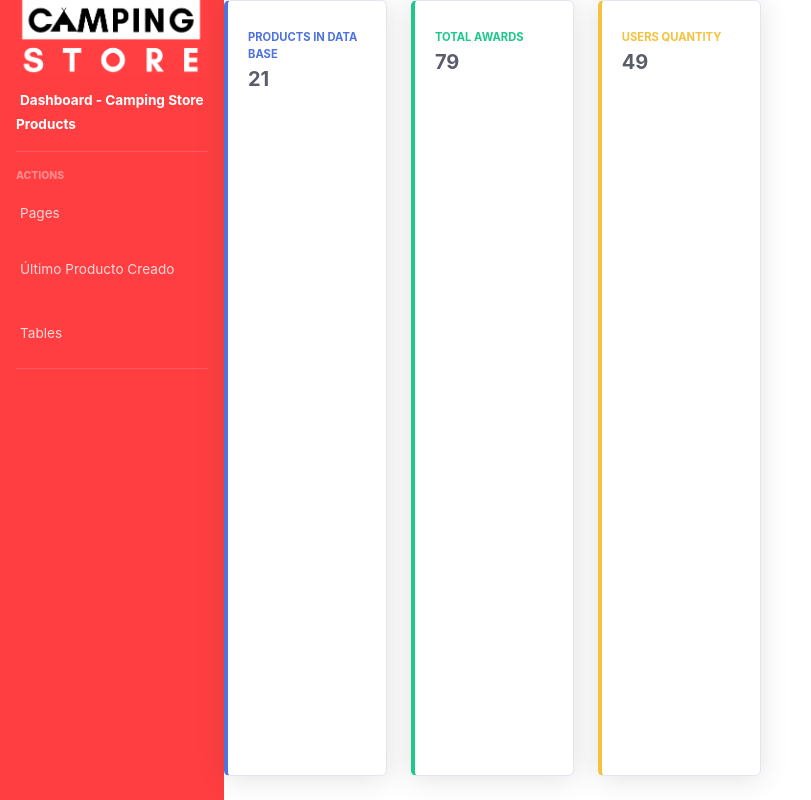
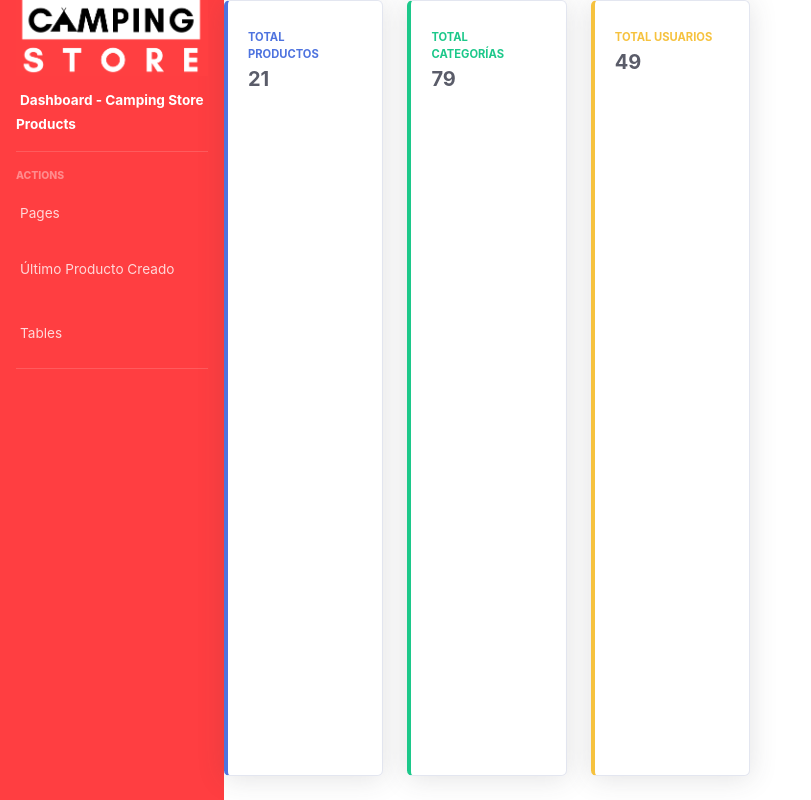
Before and after one commit to solealdao/dashboard-camping-store, a React (Create React App) app: page /ContentRowProducts in a window 1280 px wide. Shown: the whole page, without its empty margins (0-811 px from the left). Built offline with nearby package versions, Linux system fonts and the light colour scheme.

Commit message:
favicon y nombres paneles simples

```diff
--- a/src/components/ContentRowProducts.js
+++ b/src/components/ContentRowProducts.js
@@ -6,7 +6,7 @@ import Box from './Box';
 /* <!-- Products in DB --> */
 
 let productsInDB = {
-    title: 'Products in Data Base',
+    title: 'Total Productos',
     color: 'primary',
     cuantity: 21,
     icon: 'fa-clipboard-list'
@@ -15,7 +15,7 @@ let productsInDB = {
 /* <!-- Total categories --> */
 
 let categoriesQuantity = {
-    title:' Total awards',
+    title:' Total Categorías',
     color:'success',
     cuantity: '79',
     icon:'fa-award'
@@ -24,7 +24,7 @@ let categoriesQuantity = {
 /* <!-- Users quantity --> */
 
 let usersQuantity = {
-    title:'Users quantity' ,
+    title:'Total Usuarios' ,
     color:'warning',
     cuantity:'49',
     icon:'fa-user-check'
```
Also changed, not shown: 2 other files (tests, documents, lock files or other folders).
